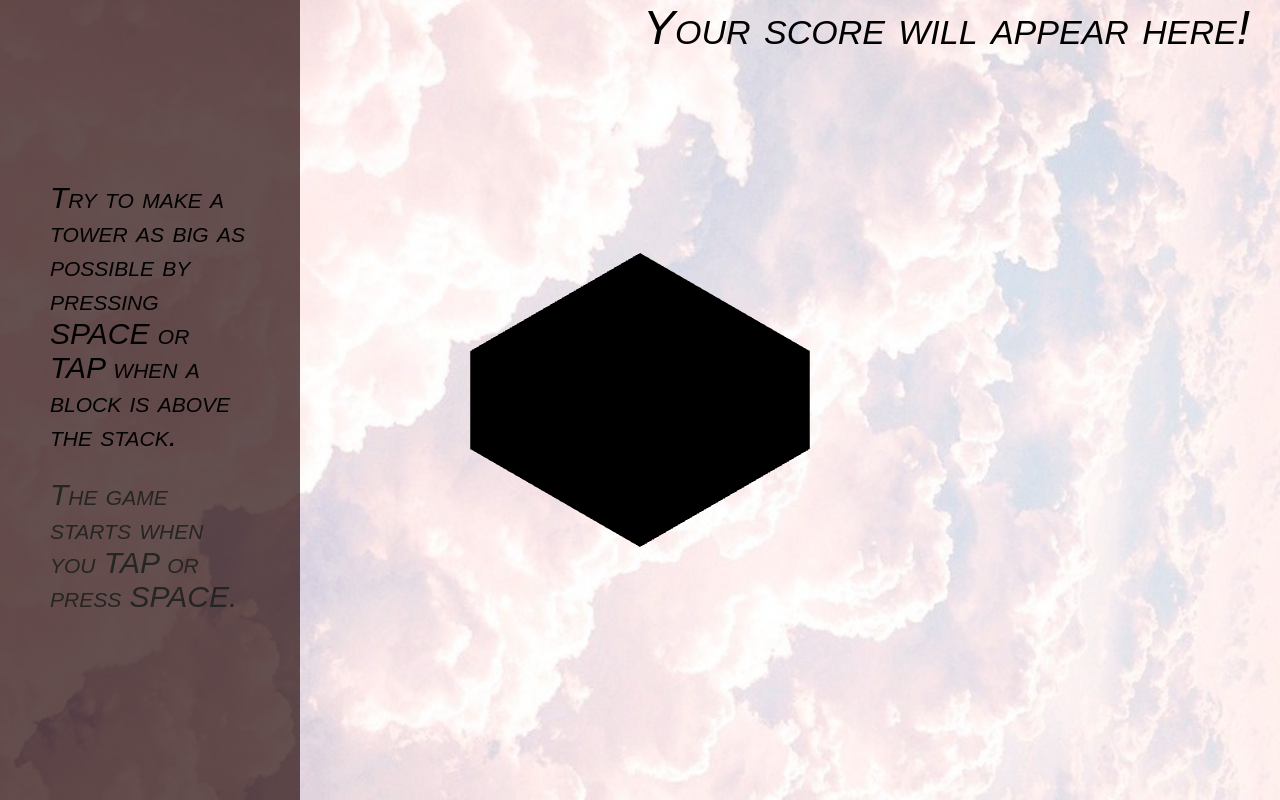
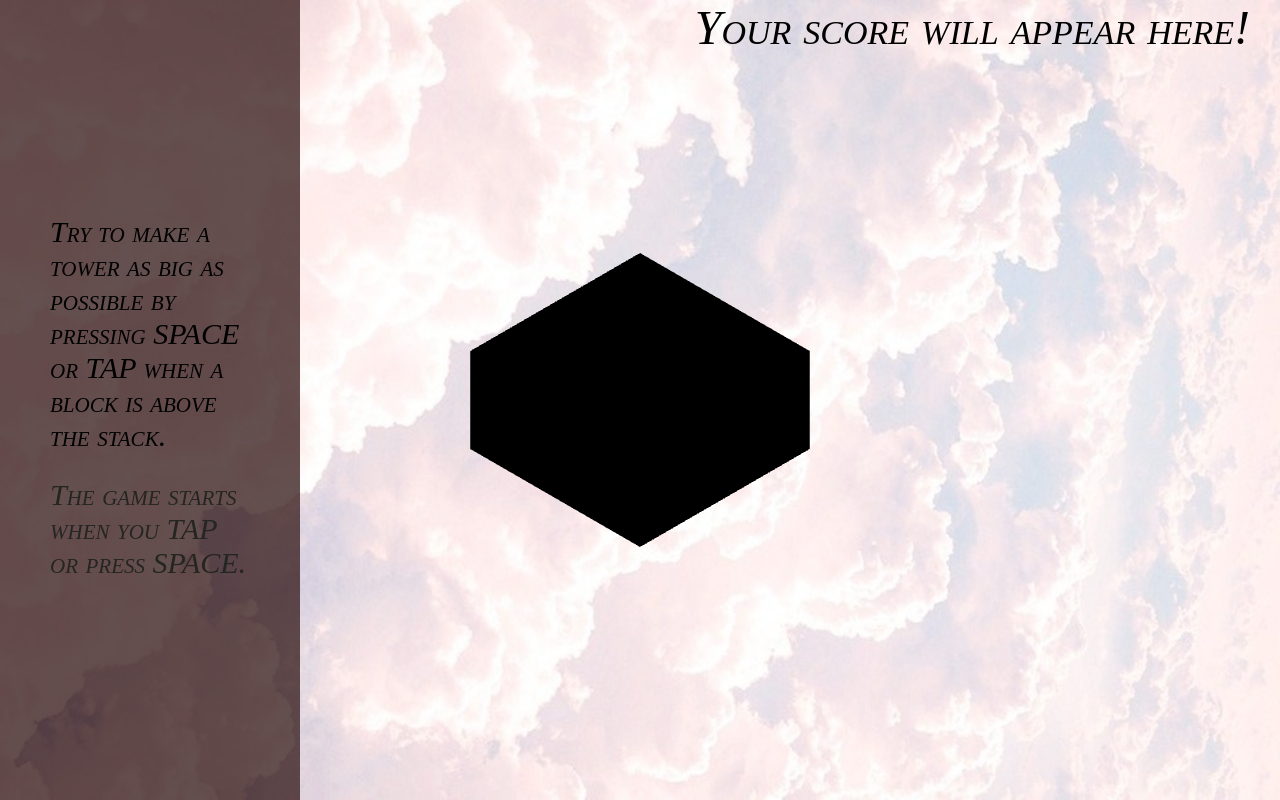
Before and after one commit to alexandraghergus/BubbleStackGame, a plain HTML site: page index.html in a window 1280 px wide. Drawn offline with nearby package versions, Linux system fonts and the light colour scheme; animation ran at ten frames a second.

Commit message:
Update stil.css

```diff
--- a/stil.css
+++ b/stil.css
@@ -2,7 +2,7 @@
   color: white;
   box-sizing: border-box;
   cursor: move;
-  font-family: 'Impacts', fantasy;
+  font-family: 'Times New Roman', Times, serif;
   font-style: oblique;
   font-weight: 400 ;
   font-variant: small-caps;
```
